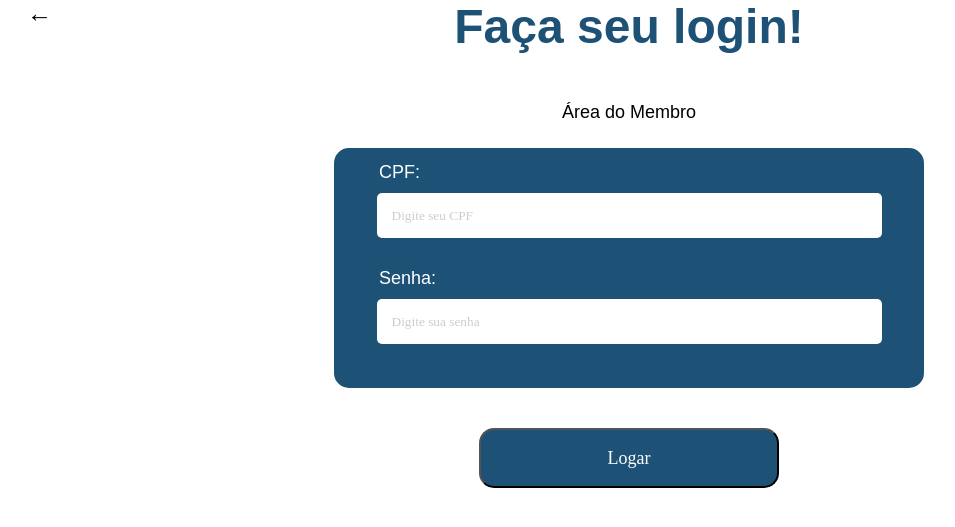
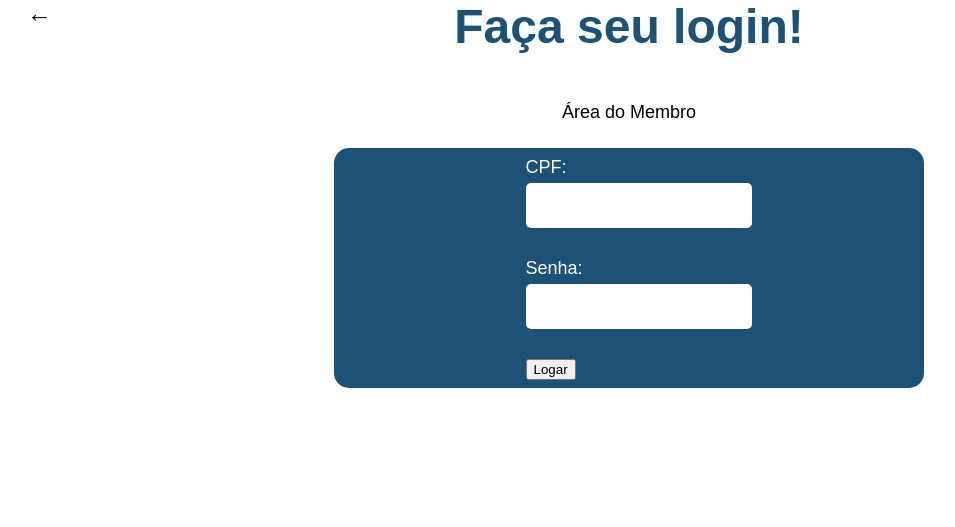
Before and after one commit to Gabrielle0905/API-1-Semestre, a Flask app: template src/templates/login_membro.html in a window 1280 px wide. Shown: the part 26-553 px from the top of the page, without its empty margins (11-966 px from the left). Run offline with Flask 3, Linux system fonts and the light colour scheme; the template is opened without the code that fills it, so the values that code supplies are empty; some web fonts are replaced.

Commit message:
FEAT - Update login_membro.html
atualização da página de login de membros da equipe ágil, integrando redirecionamento de telas

```diff
--- a/src/templates/login_membro.html
+++ b/src/templates/login_membro.html
@@ -14,18 +14,26 @@
 
     <span>Área do Membro</span>
 
+    {% set message = get_flashed_messages() %}
+    {% if message %}
+        <div class="flash_alert">
+            {{message[0]}}
+        </div>
+    {% endif%}
+
     <div class="container">
         <div class="form-box">
-            <label for="cpf">CPF:</label>
-            <input type="text" id="cpf" name="cpf" pattern="\d{3}\.\d{3}\.\d{3}-\d{2}" placeholder="Digite seu CPF" required >
+            <form action="/login_membro" method="post">
+                <label for="cpf">CPF:</label>
+                <input type="text" name="cpf" id="cpf">
 
-            <label for="senha">Senha:</label>
-            <input type="password" id="senha" name="senha" placeholder="Digite sua senha" required>
+                <label for="password">Senha:</label>
+                <input type="password" name="password" id="password">
+
+                <button type="submit">Logar</button>
+            </form>
         </div>
-
-        <button type="submit" class="btn-enviar" onclick="window.location.href='/home/master'" >Logar</button>
     </div>
-
 
 </body>
 </html>
```
